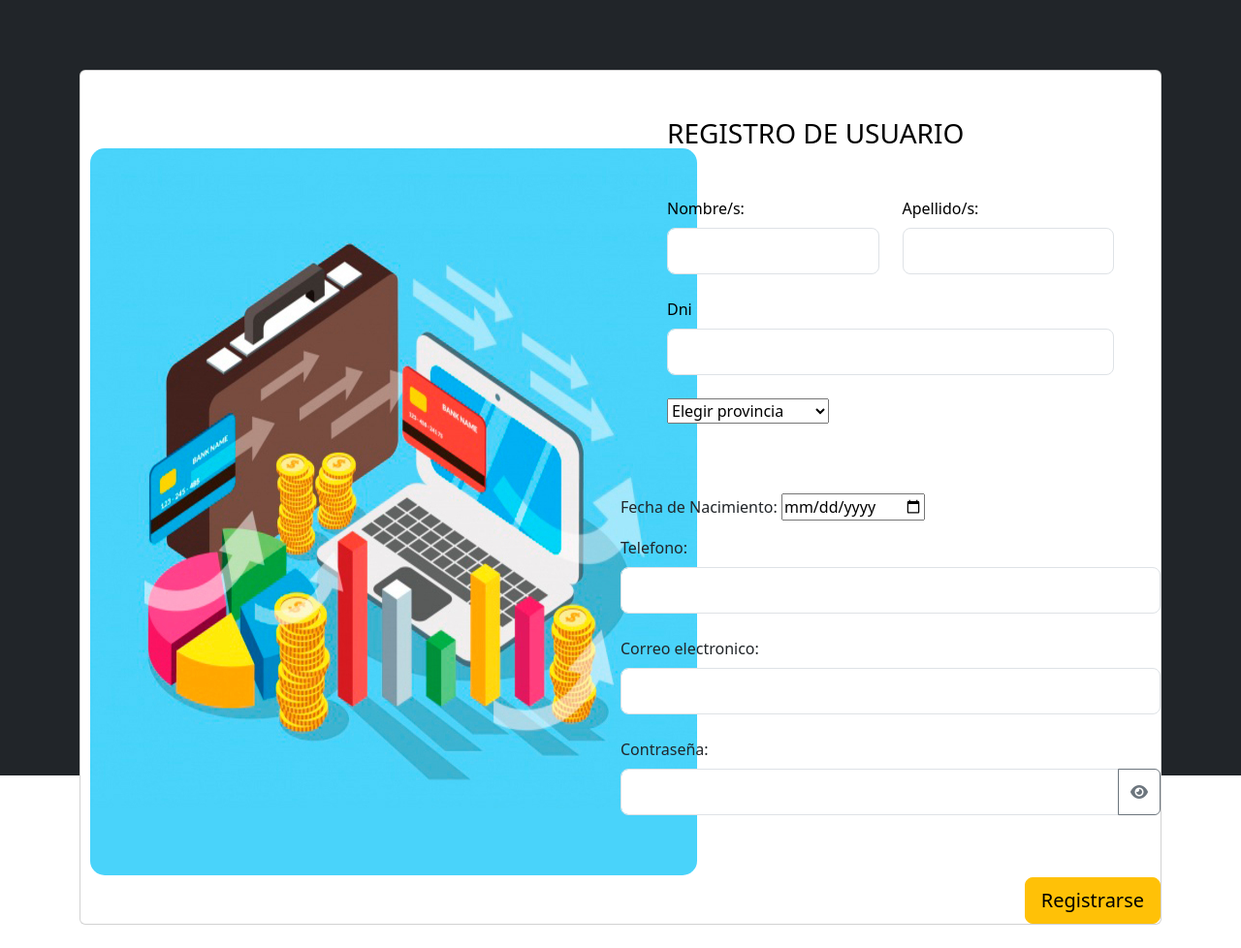
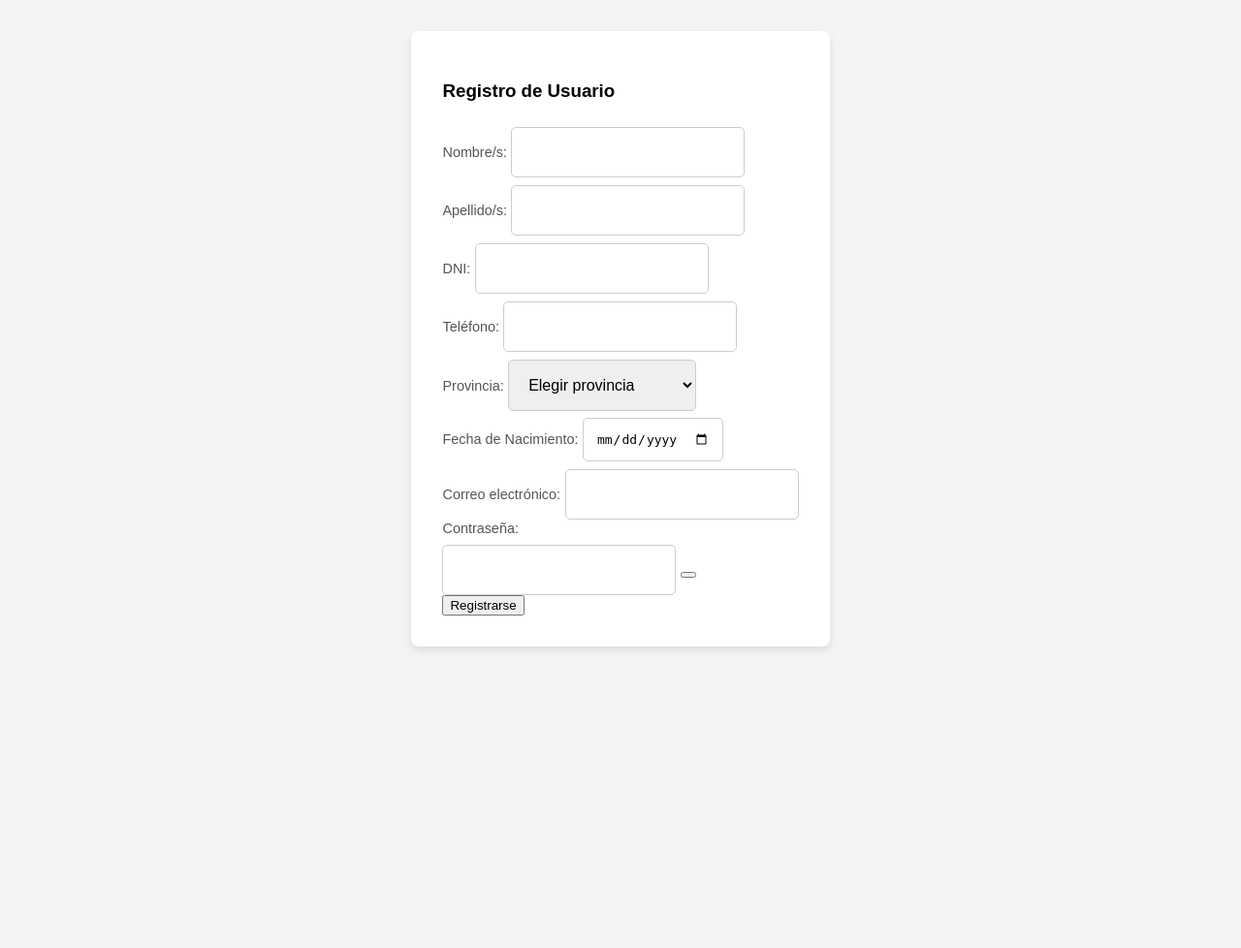
Before and after one commit to Ezequiel12D/Financiera, a PHP site: page /views/register.php in a window 1280 px wide. Shown: the whole page at 97% size. After the commit the page ends 671 px from the top, so only its background shows below. Run offline with PHP 8.4, Linux system fonts and the light colour scheme.

Commit message:
Toda la pagina

```diff
--- /dev/null
+++ b/css/style_register.css
@@ -0,0 +1,76 @@
+body {
+    font-family: 'Arial', sans-serif;
+    margin: 0;
+    padding: 0;
+    background-color: #f4f4f4;
+}
+
+header {
+    background-color: #3498db;
+    color: white;
+    text-align: center;
+    padding: 1em 0;
+}
+
+section {
+    max-width: 400px;
+    margin: 2em auto;
+    background-color: #fff;
+    border-radius: 8px;
+    box-shadow: 0 4px 8px rgba(0, 0, 0, 0.1);
+    padding: 2em;
+}
+
+form {
+    display: flex;
+    flex-direction: column;
+}
+
+label {
+    margin-top: 1em;
+    color: #555;
+    font-size: 0.9em;
+}
+
+input,
+select,
+textarea {
+    padding: 1em;
+    margin-top: 0.5em;
+    border: 1px solid #ccc;
+    border-radius: 5px;
+    font-size: 1em;
+}
+
+input[type="date"] {
+    padding: 1em;
+    margin-top: 0.5em;
+    border: 1px solid #ccc;
+    border-radius: 5px;
+    font-size: 1em;
+}
+
+input[type="submit"] {
+    background-color: #3498db;
+    color: white;
+    cursor: pointer;
+    font-size: 1.2em;
+    border: none;
+    padding: 1em;
+    border-radius: 5px;
+    transition: background-color 0.3s;
+}
+
+input[type="submit"]:hover {
+    background-color: #2980b9;
+}
+
+footer {
+    background-color: #3498db;
+    color: white;
+    text-align: center;
+    padding: 1em 0;
+    position: fixed;
+    bottom: 0;
+    width: 100%;
+}
--- a/views/register.php
+++ b/views/register.php
@@ -1,17 +1,20 @@
-<link href="../css/bootstrap.css" rel="stylesheet" />
+<!DOCTYPE html>
+<html lang="es">
+
+<head>
+    <meta charset="UTF-8">
+    <meta name="viewport" content="width=device-width, initial-scale=1.0">
+    <link rel="stylesheet" href="../css/style_register.css">
+    <title>Registro de Usuario</title>
+</head>
+
+<body>
+    <form action="../includes/guardar_usuario.php" method="post">
         <section class="h-100 bg-dark">
-    <div class="container py-5 h-100">
-        <div class="row d-flex justify-content-center align-items-center h-100">
-            <div class="col">
-                <div class="card card-registration my-4">
-                    <div class="row g-0">
-                        <div class="col-xl-6 d-none d-xl-block">
-                            <img src="../img/gestion-financiera.jpg" alt="Sample photo" class="img-register" style="margin-top:70px; right:10px; padding: 10px; border-radius: 25px;" />
-                        </div>
-                        <div class="col-xl-6">
-                            <div class="card-body p-md-5 text-black">
-                                <h3 class="mb-5 text-uppercase">Registro de Usuario</h3>
-
+            <div class="container py-5">
+                <form action="../includes/guardar_usuario.php" method="post" class="card card-registration">
+                    <div class="card-body">
+                        <h3 class="text-uppercase">Registro de Usuario</h3>
                         <div class="row">
                             <div class="col-md-6 mb-4">
                                 <div class="form-outline">
@@ -26,15 +29,18 @@
                                 </div>
                             </div>
                         </div>
-
-                                <div class="form-outline mb-4">
-                                    <label class="form-label" for="form3Example8">Dni</label>
-                                    <input type="text" id="form3Example8" class="form-control form-control-lg" />
+                        <div class="form-group">
+                            <label class="form-label" for="form3Example8" placeholder="hola">DNI:</label>
+                            <input type="text" id="form3Example8" class="form-control-lg" />
                         </div>
-
-                                <div class="col-md-6 mb-4">
-                                    <select>
-                                        <option value="Elejir provincia">Elegir provincia</option>
+                        <div class="form-group">
+                            <label class="form-label" for="form3Example99">Teléfono:</label>
+                            <input type="text" id="form3Example100" class="form-control-lg" />
+                        </div>
+                        <div class="form-group">
+                            <label class="form-label" for="provincia">Provincia:</label>
+                            <select id="provincia" class="select-control">
+                                <option value="">Elegir provincia</option>
                                 <option value="Buenos Aires">Buenos Aires</option>
                                 <option value="Catamarca">Catamarca</option>
                                 <option value="Chaco">Chaco</option>
@@ -59,77 +65,29 @@
                                 <option value="Tierra del Fuego">Tierra del Fuego</option>
                                 <option value="Tucumán">Tucumán</option>
                             </select>
-
-
                         </div>
+                        <div class="form-group">
+                            <label class="form-label" for="fechaNacimiento">Fecha de Nacimiento:</label>
+                            <input type="date" id="fechaNacimiento" name="fechaNacimiento" class="form-control-lg">
                         </div>
-
-                            <form>
-                                <label for="fechaNacimiento">Fecha de Nacimiento:</label>
-                                <input type="date" id="fechaNacimiento" name="fechaNacimiento">
-                            </form>
-
-
-                            <div class="form-outline mb-4">
-                                <label class="form-label" for="form3Example99">Telefono:</label>
-                                <input type="text" id="form3Example99" class="form-control form-control-lg" />
+                        <div class="form-group">
+                            <label class="form-label" for="form3Example99">Correo electrónico:</label>
+                            <input type="text" id="form3Example99" class="form-control-lg" />
                         </div>
-
-                            <div class="form-outline mb-4">
-                                <label class="form-label" for="form3Example99">Correo electronico:</label>
-                                <input type="text" id="form3Example99" class="form-control form-control-lg" />
-                            </div>
-
-                            <div class="mb-4">
-                                <label class="form-label" for="form3Example9">Contraseña: </label>
+                        <div class="form-group">
+                            <label class="form-label" for="form3Example9">Contraseña:</label>
                             <div class="input-group">
-                                    <input type="password" id="form3Example9" class="form-control form-control-lg">
+                                <input type="password" name="contrasena" id="form3Example9" class="form-control-lg">
                                 <button id="togglePassword" class="btn btn-outline-secondary" type="button">
                                     <i class="fa fa-eye" aria-hidden="true"></i>
                                     </button>
                             </div>
-                                <p class="warning" style="color: red; display: none;">La contraseña debe contener al menos un número.</p>
-                                <p class="warning" style="color: red; display: none;">La contraseña debe contener al menos una letra mayúscula.</p>
-                                <p id="lengthCounter" style="display: none;">Longitud de contraseña: <span id="lengthValue">0</span></p>
+                            <span id="lengthValue"></span>
+                            <button type="submit" class="btn btn-warning btn-lg ms-2">Registrarse</button>
                         </div>
-
-                            <script>
-                                const passwordInput = document.getElementById('form3Example9');
-                                const togglePasswordButton = document.getElementById('togglePassword');
-                                const warnings = document.querySelectorAll('.warning');
-                                const lengthValue = document.getElementById('lengthValue');
-
-                                togglePasswordButton.addEventListener('click', () => {
-                                    passwordInput.type = passwordInput.type === 'password' ? 'text' : 'password';
-                                });
-
-                                passwordInput.addEventListener('input', () => {
-                                    const password = passwordInput.value;
-                                    const hasUppercase = /[A-Z]/.test(password);
-                                    const hasNumber = /\d/.test(password);
-
-                                    warnings[0].style.display = hasNumber ? 'none' : 'block';
-                                    warnings[1].style.display = hasUppercase ? 'none' : 'block';
-
-                                    lengthValue.textContent = password.length;
-                                    lengthCounter.style.display = 'block';
-                                    lengthValue.style.color = password.length > 8 ? 'green' : 'black';
-                                });
-                            </script>
-                            <link rel="stylesheet" href="https://cdnjs.cloudflare.com/ajax/libs/font-awesome/6.0.0-beta3/css/all.min.css">
-
-                            <br>
-                            <div class="d-flex justify-content-end pt-3">
-                                <button type="button" class="btn btn-warning btn-lg ms-2 ">Registrarse</button>
-                            </div>
-
-                        </div>
-
-                    </div>
-                </div>
-            </div>
-        </div>
-    </div>
-    </div>
+                </form>
             </div>
         </section>
+</body>
+
+</html>
```
Also changed, not shown: config/financiera_db.sql (+12 -138 lines), controllers/FinancieraController.php (deleted, +0 -12 lines), css/styles_home.css (+8 -5 lines), includes/guardar_usuario.php (added, +34 -0 lines), views/home.php (+10 -9 lines). Lines whose indentation alone changed are shown as unchanged.
